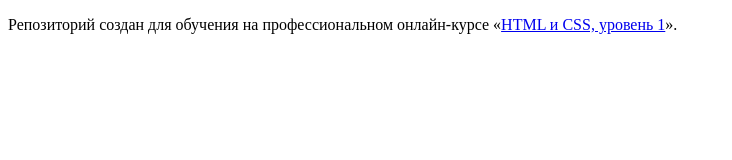
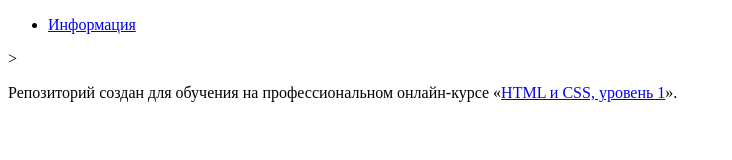
Before and after one commit to MaxSamartsev/883127-barbershop-24, a plain HTML site: page index.html in a window 1280 px wide. Shown: the whole page, without its empty margins (0-732 px from the left). Drawn offline with Linux system fonts and the light colour scheme.

Commit message:
Написал пару тегов

```diff
--- a/index.html
+++ b/index.html
@@ -5,6 +5,13 @@
     <title>HTML Academy: Барбершоп</title>
   </head>
   <body>
+    <header>
+      <nav class="main-navigation">
+        <ul class="site-navigation">
+          <li><a href="info.html">Информация</a></li>
+
+      </nav>
+    </header>>
 
     <p>Репозиторий создан для обучения на профессиональном онлайн‑курсе «<a href="https://htmlacademy.ru/intensive/htmlcss">HTML и CSS, уровень 1</a>».</p>
 
```
